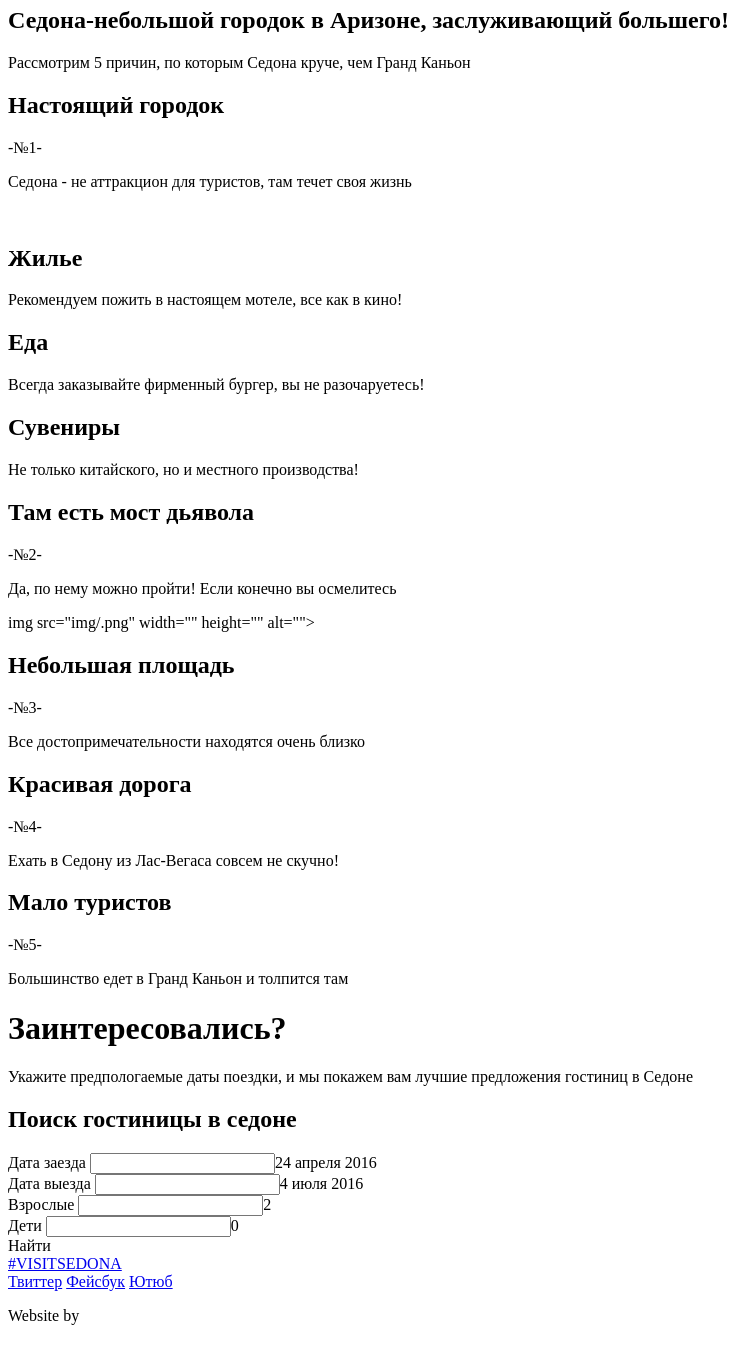
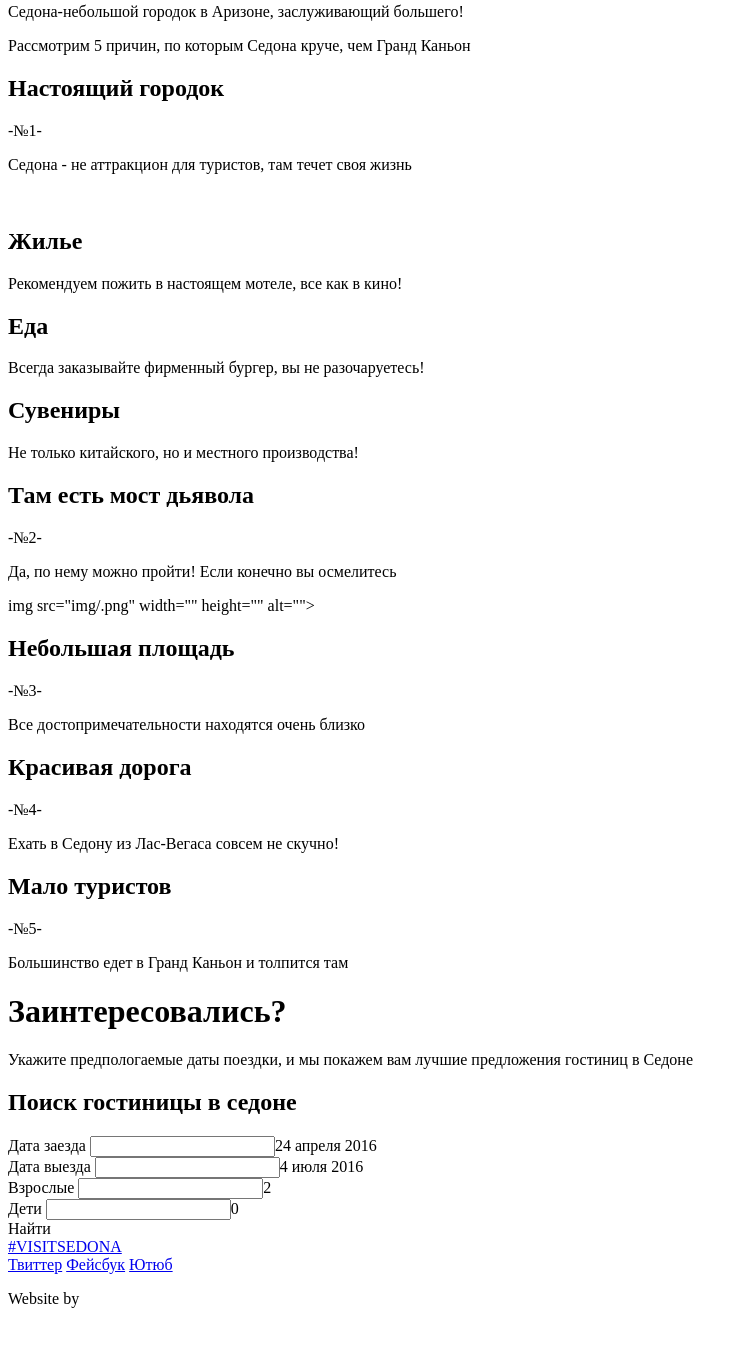
Before and after one commit to Elenanalabordina/201550-sedona, a plain HTML site: page index.html in a window 1280 px wide. Shown: the part 153-1516 px from the top of the page, without its empty margins (0-748 px from the left). Drawn offline with Linux system fonts and the light colour scheme.

Commit message:
новое

```diff
--- a/index.html
+++ b/index.html
@@ -31,15 +31,15 @@
           <img src="img/Sedona" width="" height="" alt="">
       </div>
       <div class="text">
-        <h2>Седона-небольшой городок в Аризоне, заслуживающий большего!</h2>
+        <p>Седона-небольшой городок в Аризоне, заслуживающий большего!</p>
         <p>Рассмотрим 5 причин, по которым Cедона круче, чем Гранд Каньон</p>
       </div>
-      <article>
+      <div class="info">
         <h2>Настоящий городок</h2>
           <p>-№1-</p>
           <p>Седона - не аттракцион для туристов, там течет своя жизнь</p>
           <img src="img/.png" width="" height="" alt="">
-      </article>
+      </div>
       <div class="features">
         <div class="features-item">
           <h2>Жилье</h2>
@@ -54,12 +54,12 @@
           <p>Не только китайского, но и местного производства!</p>
         </div>
       </div>
-      <article>
+      <div class="info">
         <h2>Там есть мост дьявола</h2>
           <p>-№2-</p>
           <p>Да, по нему можно пройти! Если конечно вы осмелитесь</p>
           img src="img/.png" width="" height="" alt="">
-      </article>
+      </div>
       <div class="vantage">
         <div class="vantage-item">
           <h2>Небольшая площадь</h2>
@@ -105,18 +105,18 @@
     </main>
     <footer class="main-footer">
       <div class="container">
-        <section class="footer-contacts">
+        <div class="footer-contacts">
           <a href="#">#VISITSEDONA</a>
-        </section>
-        <section class="footer-social">
+        </div>
+        <div class="footer-social">
           <a class="social-btn social-btn-t" href="#">Твиттер</a>
           <a class="social-btn social-btn-fb" href="#">Фейсбук</a>
           <a class="social-btn social-btn-you" href="#">Ютюб</a>
-        </section>
-        <section class="footer-copyright">
+        </div>
+        <div class="footer-copyright">
           <p>Website by</p>
           <img src="img/HTML Academy.png" width="" height="" alt="">
-        </section>
+        </div>
       </div>
     </footer>
   </body>
```
Also changed, not shown: catalog.html (+3 -3 lines).
